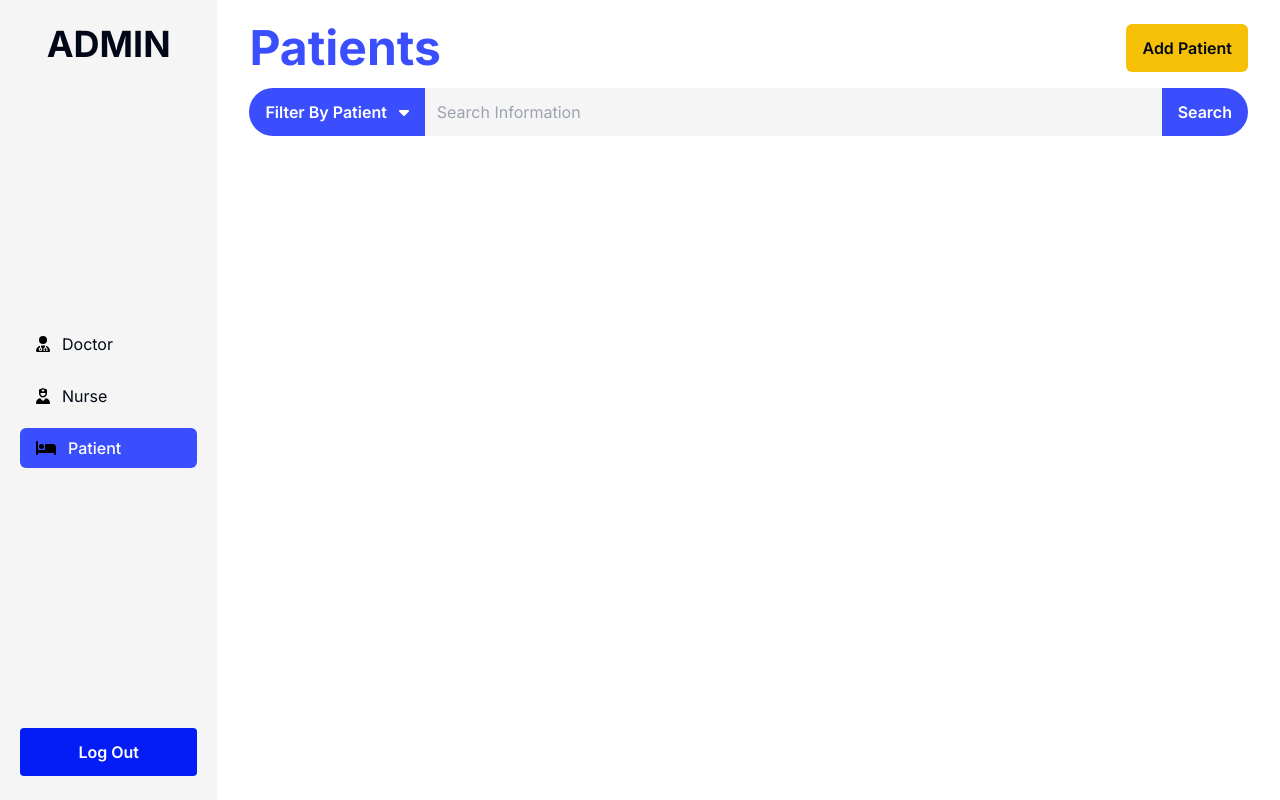
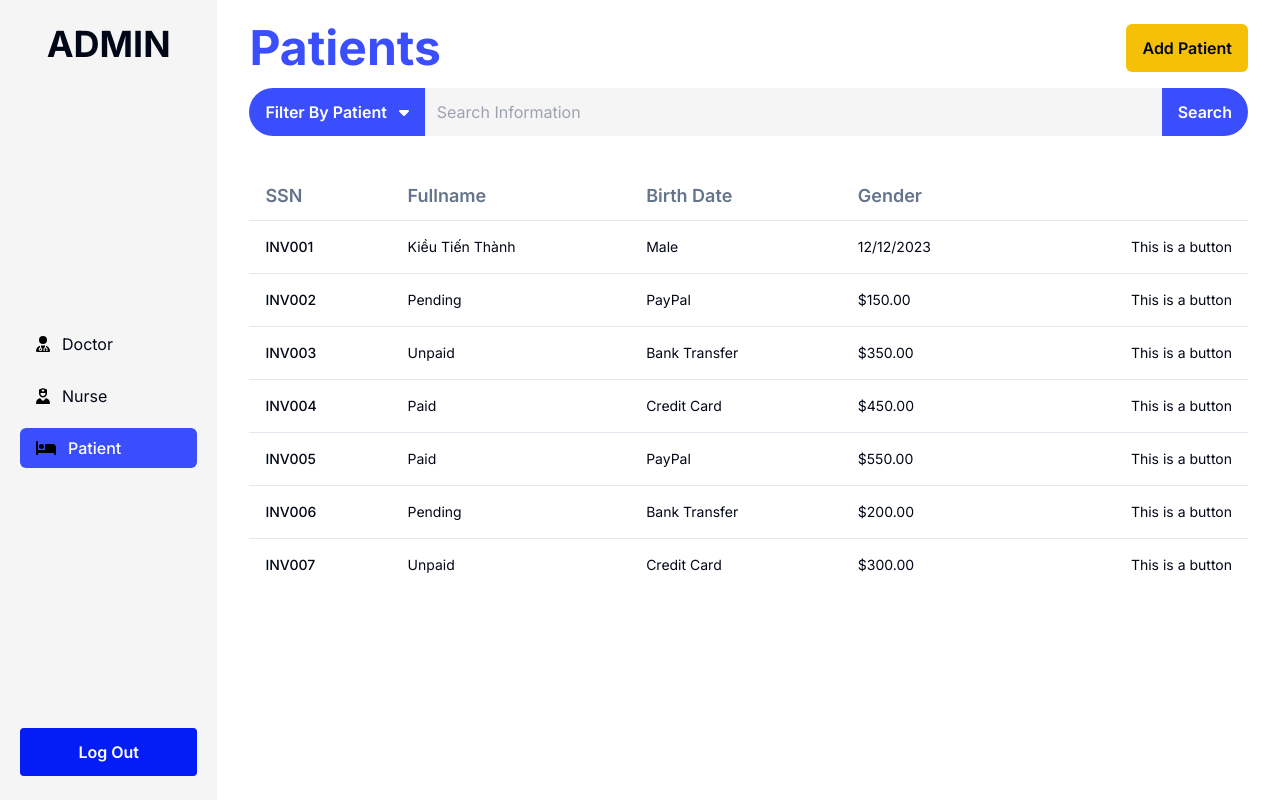
Before and after one commit to thanhKasper/Hospital-Management, a Next.js app: page /patients in a window 1280 px wide. Built offline with nearby package versions, Linux system fonts and the light colour scheme.

Commit message:
finish the patients page

```diff
--- a/app/patients/page.js
+++ b/app/patients/page.js
@@ -2,21 +2,29 @@
 
 import React from 'react'
 import Sidebar from '@/components/sidebar'
-import { useState } from "react";
+import { useState, useEffect } from "react";
 import SearchBar from '@/components/SearchBar';
+import HospitalTable from '@/components/HospitalTable';
 
 const PatientPage = () => {
   {/* navActive has these value: "Doctor", "Nurse", "Patient" */ }
   const [navActive, setnavActive] = useState("Patient");
+  const headerList = ["SSN", "Fullname", "Birth Date", "Gender"];
+
+  const testServer = async () => {
+    const res = await fetch("/api/new-patient")
+    console.log(res)
+  }
   return (
     <div className="flex">
       <Sidebar curNav={navActive} onSetActive={setnavActive} />
       <div className="w-full px-8 pt-6">
         <div className="flex justify-between">
           <h1 className="font-bold text-5xl text-[#3A4EFD]">Patients</h1>
-          <button className="bg-[#F5C005] px-4 rounded-md font-semibold">Add Patient</button>
+          <button className="bg-[#F5C005] px-4 rounded-md font-semibold" onClick={testServer}>Add Patient</button>
         </div>
         <SearchBar />
+        <HospitalTable headerList={headerList} />
       </div>
     </div>
   )
--- /dev/null
+++ b/components/HospitalTable.jsx
@@ -0,0 +1,87 @@
+import React from "react";
+import {
+  Table,
+  TableBody,
+  TableCaption,
+  TableCell,
+  TableFooter,
+  TableHead,
+  TableHeader,
+  TableRow,
+} from "@/components/ui/table";
+
+const invoices = [
+  {
+    invoice: "INV001",
+    paymentStatus: "Kiều Tiến Thành",
+    totalAmount: "12/12/2023",
+    paymentMethod: "Male",
+  },
+  {
+    invoice: "INV002",
+    paymentStatus: "Pending",
+    totalAmount: "$150.00",
+    paymentMethod: "PayPal",
+  },
+  {
+    invoice: "INV003",
+    paymentStatus: "Unpaid",
+    totalAmount: "$350.00",
+    paymentMethod: "Bank Transfer",
+  },
+  {
+    invoice: "INV004",
+    paymentStatus: "Paid",
+    totalAmount: "$450.00",
+    paymentMethod: "Credit Card",
+  },
+  {
+    invoice: "INV005",
+    paymentStatus: "Paid",
+    totalAmount: "$550.00",
+    paymentMethod: "PayPal",
+  },
+  {
+    invoice: "INV006",
+    paymentStatus: "Pending",
+    totalAmount: "$200.00",
+    paymentMethod: "Bank Transfer",
+  },
+  {
+    invoice: "INV007",
+    paymentStatus: "Unpaid",
+    totalAmount: "$300.00",
+    paymentMethod: "Credit Card",
+  },
+];
+
+const HospitalTable = ({ headerList,  }) => {
+  return (
+    <div className="mt-9">
+      <Table>
+        <TableHeader>
+          <TableRow>
+            {headerList.map((ele, idx) => (
+              <TableHead key={idx} className="font-semibold text-lg">
+                {ele}
+              </TableHead>
+            ))}
+          </TableRow>
+        </TableHeader>
+        <TableBody>
+          {invoices.map(invoice => (
+            <TableRow key={invoice.invoice}>
+              <TableCell className="font-medium">{invoice.invoice}</TableCell>
+              <TableCell>{invoice.paymentStatus}</TableCell>
+              <TableCell>{invoice.paymentMethod}</TableCell>
+              <TableCell>{invoice.totalAmount}</TableCell>
+              <TableCell className="text-right">This is a button</TableCell>
+            </TableRow>
+          ))}
+        </TableBody>
+      </Table>
+    </div>
+  );
+};
+
+export default HospitalTable;
--- /dev/null
+++ b/components/ui/table.jsx
@@ -0,0 +1,83 @@
+import * as React from "react"
+
+import { cn } from "@/lib/utils"
+
+const Table = React.forwardRef(({ className, ...props }, ref) => (
+  <div className="relative w-full overflow-auto">
+    <table
+      ref={ref}
+      className={cn("w-full caption-bottom text-sm", className)}
+      {...props} />
+  </div>
+))
+Table.displayName = "Table"
+
+const TableHeader = React.forwardRef(({ className, ...props }, ref) => (
+  <thead ref={ref} className={cn("[&_tr]:border-b", className)} {...props} />
+))
+TableHeader.displayName = "TableHeader"
+
+const TableBody = React.forwardRef(({ className, ...props }, ref) => (
+  <tbody
+    ref={ref}
+    className={cn("[&_tr:last-child]:border-0", className)}
+    {...props} />
+))
+TableBody.displayName = "TableBody"
+
+const TableFooter = React.forwardRef(({ className, ...props }, ref) => (
+  <tfoot
+    ref={ref}
+    className={cn("border-t bg-muted/50 font-medium [&>tr]:last:border-b-0", className)}
+    {...props} />
+))
+TableFooter.displayName = "TableFooter"
+
+const TableRow = React.forwardRef(({ className, ...props }, ref) => (
+  <tr
+    ref={ref}
+    className={cn(
+      "border-b transition-colors hover:bg-muted/50 data-[state=selected]:bg-muted",
+      className
+    )}
+    {...props} />
+))
+TableRow.displayName = "TableRow"
+
+const TableHead = React.forwardRef(({ className, ...props }, ref) => (
+  <th
+    ref={ref}
+    className={cn(
+      "h-12 px-4 text-left align-middle font-medium text-muted-foreground [&:has([role=checkbox])]:pr-0",
+      className
+    )}
+    {...props} />
+))
+TableHead.displayName = "TableHead"
+
+const TableCell = React.forwardRef(({ className, ...props }, ref) => (
+  <td
+    ref={ref}
+    className={cn("p-4 align-middle [&:has([role=checkbox])]:pr-0", className)}
+    {...props} />
+))
+TableCell.displayName = "TableCell"
+
+const TableCaption = React.forwardRef(({ className, ...props }, ref) => (
+  <caption
+    ref={ref}
+    className={cn("mt-4 text-sm text-muted-foreground", className)}
+    {...props} />
+))
+TableCaption.displayName = "TableCaption"
+
+export {
+  Table,
+  TableHeader,
+  TableBody,
+  TableFooter,
+  TableHead,
+  TableRow,
+  TableCell,
+  TableCaption,
+}
--- a/package.json
+++ b/package.json
@@ -16,6 +16,7 @@
     "class-variance-authority": "^0.7.0",
     "clsx": "^2.0.0",
     "lucide-react": "^0.292.0",
+    "mysql": "^2.18.1",
     "next": "14.0.3",
     "react": "^18",
     "react-dom": "^18",
--- a/utils/FilterSearch.jsx
+++ b/utils/FilterSearch.jsx
@@ -50,11 +50,11 @@ const FilterSearch = () => {
         style={selectionStyle}
       >
         <li
-          className="hover:bg-[#3A4EFD] hover:text-white"
           style={{
             padding: "0.25rem",
             borderRadius: "0.25rem",
             marginBottom: "0.5rem",
+            cursor: "default",
           }}
           onMouseOver={e => {
             e.target.style.backgroundColor = "#3A4EFD";
@@ -72,7 +72,11 @@ const FilterSearch = () => {
           Filter By Patient
         </li>
         <li
-          style={{ padding: "0.25rem", borderRadius: "0.25rem" }}
+          style={{
+            padding: "0.25rem",
+            borderRadius: "0.25rem",
+            cursor: "default",
+          }}
           onMouseOver={e => {
             e.target.style.backgroundColor = "#3A4EFD";
             e.target.style.color = "white";
--- a/utils/sidebarOpt.jsx
+++ b/utils/sidebarOpt.jsx
@@ -9,7 +9,12 @@ const SidebarOpt = ({text, bgColor, setActiveNav, children}) => {
       className={`flex items-center w-full gap-3 px-4 py-2 rounded-md ${bgColor}`}
     >
       {children}
-      <li className="select-none text-xl">{text}</li>
+      <li
+        className="select-none text-xl cursor-auto"
+        style={{ cursor: "default" }}
+      >
+        {text}
+      </li>
     </div>
   );
 }
```
Also changed, not shown: app/api/new-patient/route.js (added), 1 other file (tests, documents, lock files or other folders).
